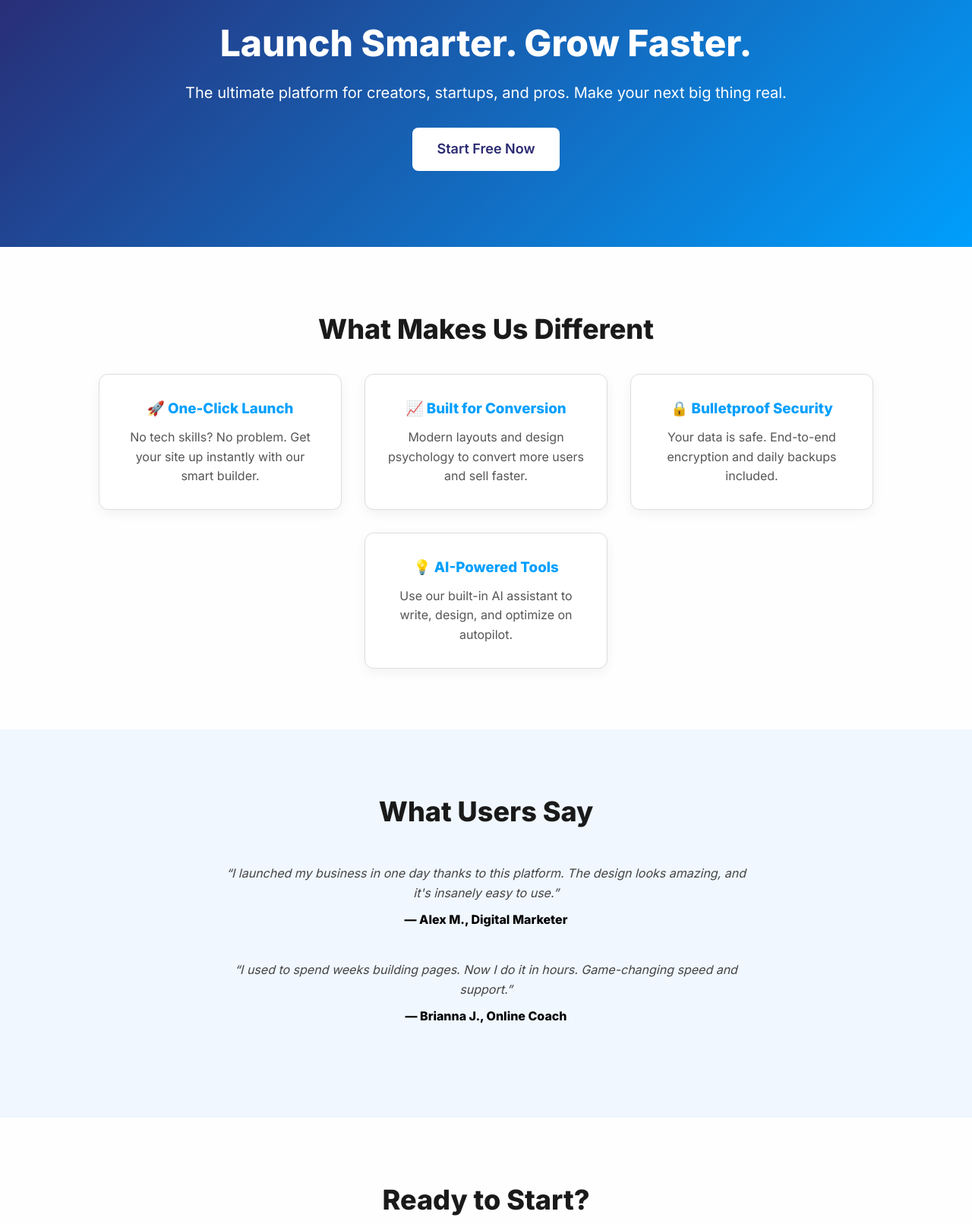
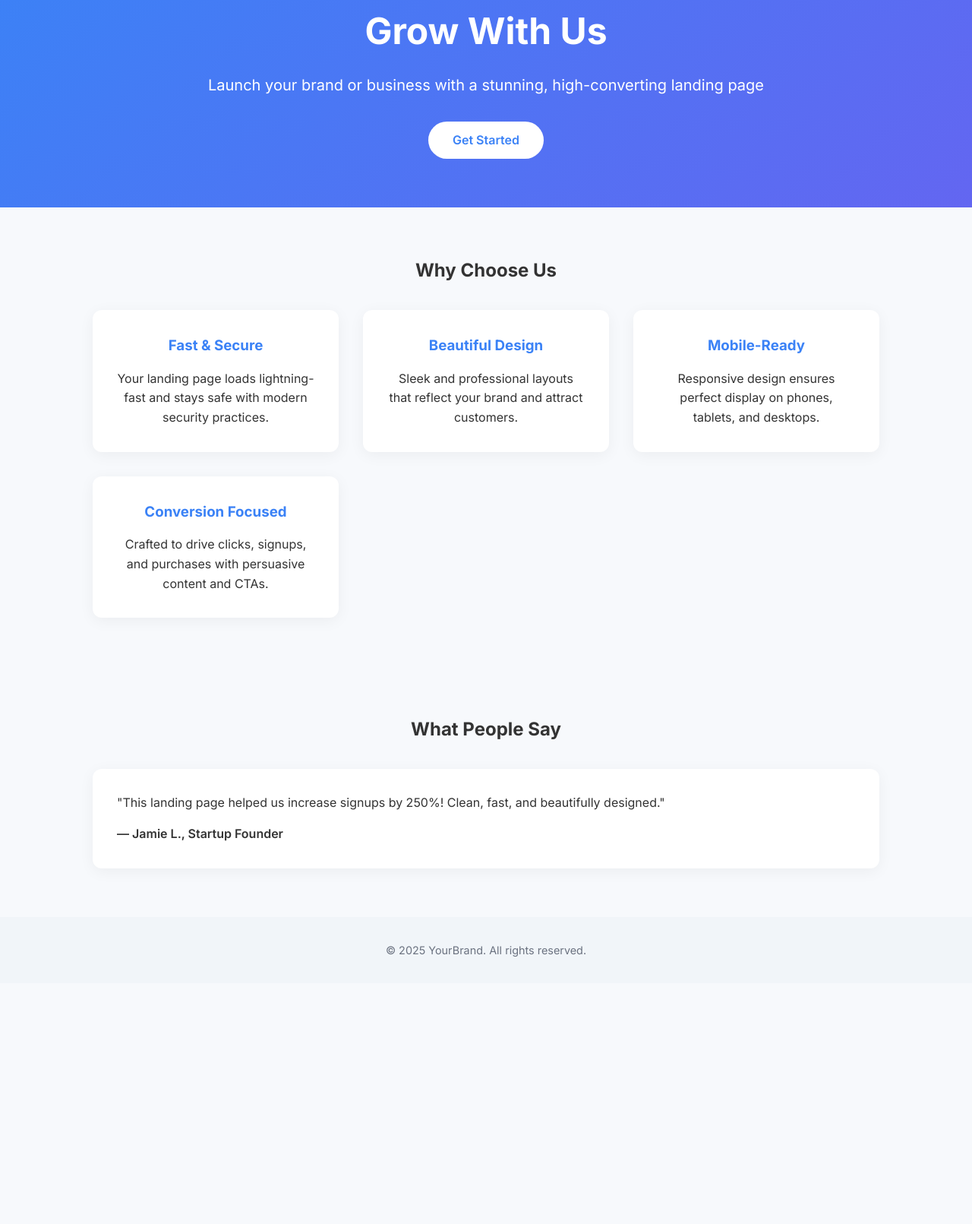
Before and after one commit to Ely1001/Landing-page, a plain HTML site: page index.html in a window 1280 px wide. Shown: the part 61-1672 px from the top of the page at 76% size. After the commit the page ends 1355 px from the top, so only its background shows below. Drawn offline with Linux system fonts and the light colour scheme.

Commit message:
Update index.html

```diff
--- a/index.html
+++ b/index.html
@@ -3,163 +3,123 @@
 <head>
   <meta charset="UTF-8" />
   <meta name="viewport" content="width=device-width, initial-scale=1.0" />
-  <title>Launch Your Dream | Modern Landing Page</title>
-  <link href="https://fonts.googleapis.com/css2?family=Inter:wght@400;600;800&display=swap" rel="stylesheet">
+  <title>Grow With Us</title>
+  <link href="https://fonts.googleapis.com/css2?family=Inter:wght@400;600;700&display=swap" rel="stylesheet" />
   <style>
     * {
+      box-sizing: border-box;
       margin: 0;
       padding: 0;
-      box-sizing: border-box;
+      font-family: 'Inter', sans-serif;
     }
     body {
-      font-family: 'Inter', sans-serif;
-      background: #fefefe;
-      color: #1a1a1a;
+      background: #f7f9fc;
+      color: #333;
       line-height: 1.6;
     }
     header {
-      background: linear-gradient(135deg, #2a2a72, #009ffd);
+      background: linear-gradient(135deg, #3b82f6, #6366f1);
       color: white;
+      padding: 4rem 2rem;
       text-align: center;
-      padding: 80px 20px 100px;
     }
     header h1 {
-      font-size: 48px;
-      font-weight: 800;
-      margin-bottom: 10px;
+      font-size: 3rem;
+      margin-bottom: 1rem;
     }
     header p {
-      font-size: 20px;
-      font-weight: 400;
+      font-size: 1.25rem;
     }
-    .cta {
-      margin-top: 30px;
+    .cta-button {
+      margin-top: 2rem;
+      display: inline-block;
+      background: #ffffff;
+      color: #3b82f6;
+      padding: 0.75rem 2rem;
+      border-radius: 30px;
+      font-weight: 600;
+      text-decoration: none;
+      transition: background 0.3s;
     }
-    .cta a {
-      display: inline-block;
-      background: white;
-      color: #2a2a72;
-      padding: 14px 32px;
-      border-radius: 8px;
-      font-weight: 600;
-      font-size: 18px;
-      text-decoration: none;
-      transition: 0.3s;
-    }
-    .cta a:hover {
-      background: #eeeeee;
+    .cta-button:hover {
+      background: #e5e7eb;
     }
     .section {
-      padding: 80px 20px;
+      padding: 4rem 2rem;
+      max-width: 1100px;
+      margin: auto;
+    }
+    .features {
+      display: grid;
+      grid-template-columns: repeat(auto-fit, minmax(250px, 1fr));
+      gap: 2rem;
+    }
+    .feature {
+      background: white;
+      border-radius: 12px;
+      padding: 2rem;
+      box-shadow: 0 4px 20px rgba(0, 0, 0, 0.05);
       text-align: center;
     }
-    .section h2 {
-      font-size: 36px;
-      font-weight: 700;
-      margin-bottom: 30px;
-    }
-    .features {
-      display: flex;
-      flex-wrap: wrap;
-      gap: 30px;
-      justify-content: center;
-    }
-    .feature {
-      background: #ffffff;
-      border: 1px solid #ddd;
-      border-radius: 12px;
-      padding: 30px;
-      max-width: 320px;
-      box-shadow: 0 5px 15px rgba(0,0,0,0.05);
-    }
     .feature h3 {
-      color: #009ffd;
-      margin-bottom: 10px;
-    }
-    .feature p {
-      color: #555;
-      font-size: 16px;
+      margin-bottom: 1rem;
+      color: #3b82f6;
     }
     .testimonial {
-      max-width: 700px;
-      margin: 40px auto;
-      font-style: italic;
-      color: #444;
-    }
-    .testimonial strong {
-      display: block;
-      margin-top: 10px;
-      color: #000;
-      font-style: normal;
+      background: white;
+      padding: 2rem;
+      border-radius: 12px;
+      margin-top: 2rem;
+      box-shadow: 0 4px 20px rgba(0, 0, 0, 0.05);
     }
     footer {
-      background: #2a2a72;
-      color: white;
       text-align: center;
-      padding: 40px 20px;
-      font-size: 14px;
-    }
-    footer a {
-      color: #cccccc;
-      text-decoration: underline;
-      margin: 0 8px;
+      padding: 2rem;
+      background: #f1f5f9;
+      font-size: 0.9rem;
+      color: #6b7280;
     }
   </style>
 </head>
 <body>
   <header>
-    <h1>Launch Smarter. Grow Faster.</h1>
-    <p>The ultimate platform for creators, startups, and pros. Make your next big thing real.</p>
-    <div class="cta">
-      <a href="#">Start Free Now</a>
-    </div>
+    <h1>Grow With Us</h1>
+    <p>Launch your brand or business with a stunning, high-converting landing page</p>
+    <a href="#" class="cta-button">Get Started</a>
   </header>
 
   <section class="section">
-    <h2>What Makes Us Different</h2>
+    <h2 style="text-align:center; margin-bottom: 2rem;">Why Choose Us</h2>
     <div class="features">
       <div class="feature">
-        <h3>🚀 One-Click Launch</h3>
-        <p>No tech skills? No problem. Get your site up instantly with our smart builder.</p>
+        <h3>Fast & Secure</h3>
+        <p>Your landing page loads lightning-fast and stays safe with modern security practices.</p>
       </div>
       <div class="feature">
-        <h3>📈 Built for Conversion</h3>
-        <p>Modern layouts and design psychology to convert more users and sell faster.</p>
+        <h3>Beautiful Design</h3>
+        <p>Sleek and professional layouts that reflect your brand and attract customers.</p>
       </div>
       <div class="feature">
-        <h3>🔒 Bulletproof Security</h3>
-        <p>Your data is safe. End-to-end encryption and daily backups included.</p>
+        <h3>Mobile-Ready</h3>
+        <p>Responsive design ensures perfect display on phones, tablets, and desktops.</p>
       </div>
       <div class="feature">
-        <h3>💡 AI-Powered Tools</h3>
-        <p>Use our built-in AI assistant to write, design, and optimize on autopilot.</p>
+        <h3>Conversion Focused</h3>
+        <p>Crafted to drive clicks, signups, and purchases with persuasive content and CTAs.</p>
       </div>
     </div>
   </section>
 
-  <section class="section" style="background: #f0f7ff;">
-    <h2>What Users Say</h2>
-    <p class="testimonial">
-      “I launched my business in one day thanks to this platform. The design looks amazing, and it's insanely easy to use.”<br>
-      <strong>— Alex M., Digital Marketer</strong>
-    </p>
-    <p class="testimonial">
-      “I used to spend weeks building pages. Now I do it in hours. Game-changing speed and support.”<br>
-      <strong>— Brianna J., Online Coach</strong>
-    </p>
-  </section>
-
   <section class="section">
-    <h2>Ready to Start?</h2>
-    <p>Thousands are growing their brand — don’t get left behind.</p>
-    <div class="cta">
-      <a href="#">Try It Free</a>
+    <h2 style="text-align:center; margin-bottom: 2rem;">What People Say</h2>
+    <div class="testimonial">
+      <p>"This landing page helped us increase signups by 250%! Clean, fast, and beautifully designed."</p>
+      <p style="margin-top: 1rem; font-weight: 600;">— Jamie L., Startup Founder</p>
     </div>
   </section>
 
   <footer>
-    &copy; 2025 Your Company Name. All rights reserved.<br>
-    <a href="#">Privacy</a> | <a href="#">Terms</a> | <a href="#">Contact</a>
+    &copy; 2025 YourBrand. All rights reserved.
   </footer>
 </body>
 </html>
```
